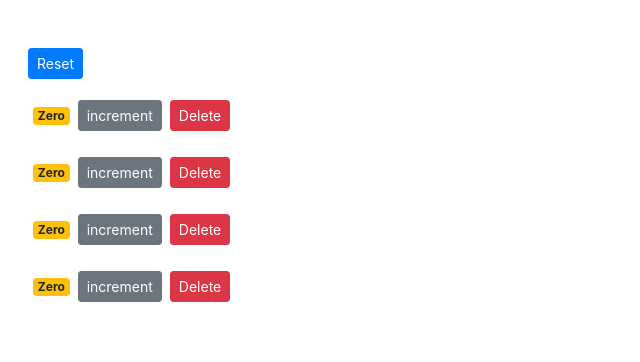
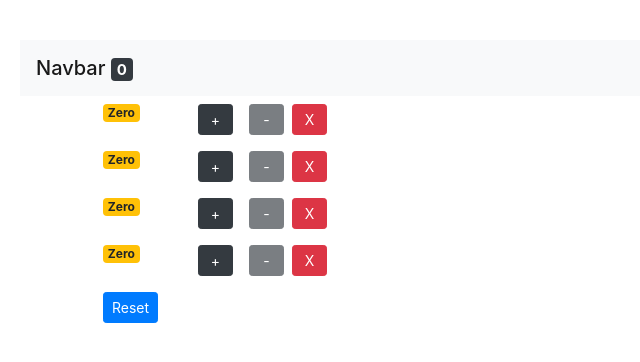
Before and after one commit to gowthamBhat/React-Counter-App, a React (Create React App) app: page / in a window 1280 px wide. Shown: the top 362 px of the page, without its empty margins (0-640 px from the left). Built offline with nearby package versions, Linux system fonts and the light colour scheme.

Commit message:
decrement button added

```diff
--- a/src/App.js
+++ b/src/App.js
@@ -1,12 +1,81 @@
 import React, { Component } from 'react'
 import ParentCounter from './components/ParentCounter';
+import NavBar from './components/NavBar'
 class App extends Component {
+
+  state = {
+    count: [
+      { id: 1, value: 0 },
+      { id: 2, value: 0 },
+      { id: 3, value: 0 },
+      { id: 4, value: 0 }
+    ]
+  }
+
+  deleteHandler = (val) => {
+
+
+    const counter = this.state.count.filter(x => x.id !== val);
+    this.setState({ count: counter })
+
+  }
+
+
+  incrementHandler = (x) => {
+    const count = this.state.count.map((value) => {
+      if (value.id === x.id)
+        value.value++
+
+      return value
+    })
+    this.setState({ count })
+  }
+  decrementHandler = (x) => {
+    const count = this.state.count.map((value) => {
+      if (value.id === x.id && x.value > 0)
+        value.value--
+
+      return value
+    })
+    this.setState({ count })
+  }
+  resetHandler = () => {
+    const count = this.state.count.map((x) => {
+      x.value = 0
+      return x;
+    })
+    this.setState({ count })
+  }
+
+  // numberOfCounters = () => {
+  //   let { count } = this.state;
+  //   count = count.length;
+  //   return count;
+  // }
+
 
 
   render() {
 
     return (
-      <ParentCounter />
+      <React.Fragment>
+
+        <NavBar totalCounters={this.state.count.filter((x) => x.value > 0).length} />
+        <main className="container">
+
+          <ParentCounter
+            deleteHandler={this.deleteHandler}
+            incrementHandler={this.incrementHandler}
+            decrementHandler={this.decrementHandler}
+            resetHandler={this.resetHandler}
+            count={this.state.count}
+          />
+
+
+        </main>
+
+
+      </React.Fragment>
     )
   }
 }
--- /dev/null
+++ b/src/components/NavBar.jsx
@@ -0,0 +1,14 @@
+import React, { Component } from 'react'
+
+class NavBar extends Component {
+    render() {
+        return (
+            <div>
+                <nav className="navbar navbar-light bg-light">
+                    <span className="count-label navbar-brand mb-0 h1">Navbar <span className="badge badge-dark">{this.props.totalCounters}</span> </span>
+                </nav>
+            </div>
+        )
+    }
+}
+export default NavBar
--- a/src/components/ParentCounter.jsx
+++ b/src/components/ParentCounter.jsx
@@ -1,60 +1,29 @@
 import React, { Component } from 'react'
 import Counter from './counter';
 class ParentCounter extends Component {
-    constructor(props) {
-        super(props)
-
-        this.state = {
-            count: [
-                { id: 1, value: 0 },
-                { id: 2, value: 0 },
-                { id: 3, value: 0 },
-                { id: 4, value: 0 }
-            ]
-        }
-    }
-    deleteHandler = (val) => {
 
 
-        const counter = this.state.count.filter(x => x.id !== val);
-        this.setState({ count: counter })
+    render() {
+        const { count } = this.props
+        return (
+            <div className="starter-template">
 
-    }
-
-
-    incrementHandler = (x) => {
-        const count = this.state.count.map((value) => {
-            if (value.id === x.id)
-                value.value++
-
-            return value
-        })
-        this.setState({ count })
-    }
-    resetHandler = () => {
-        const count = this.state.count.map((x) => {
-            x.value = 0
-            return x;
-        })
-        this.setState({ count })
-    }
-
-    render() {
-        const { count } = this.state
-        return (
-            <div>
-                <button
-                    className="btn btn-primary btn-sm m-2"
-                    onClick={this.resetHandler} > Reset</button>
                 {count.map((x) => {
 
                     return (
 
-                        <Counter key={x.id} count={x} incrementHandle={this.incrementHandler} onDel={this.deleteHandler} />
+                        <Counter key={x.id}
+                            count={x}
+                            incrementHandle={this.props.incrementHandler}
+                            decrementHandle={this.props.decrementHandler}
+                            onDel={this.props.deleteHandler} />
 
                     )
                 }
                 )}
+                <button
+                    className="btn btn-primary btn-sm m-2"
+                    onClick={this.props.resetHandler} > Reset</button>
 
             </div>
         )
--- a/src/components/counter.jsx
+++ b/src/components/counter.jsx
@@ -22,13 +22,21 @@ class Counter extends Component {
         const { value } = this.props.count;
         let classes = this.badgeColorFormatter(value);  // zero value idre yellow color barathe illa blue
         return (
-            <div className="increment-label">
+            <div className="increment-label row">
                 {/* using the css inline
                 <h3 style={{ color: "blue" }}>using css inline</h3> */}
+                <div className="col-1">
+                    <span className={classes}>{this.formatter()}</span>
+                </div>
+                <div className="col">
+                    <button className="buttons btn btn-dark btn-sm m-2" onClick={() => this.props.incrementHandle(this.props.count)}>+</button>
+                    <button className="buttons btn btn-dark btn-sm m-2"
+                        onClick={() => this.props.decrementHandle(this.props.count)}
+                        disabled={this.props.count.value === 0 ? "disabled" : ""}>-</button>
+                    <button className="buttons btn btn-danger btn-sm " onClick={() => this.props.onDel(this.props.count.id)}>X</button>
+                </div>
 
-                <span className={classes}>{this.formatter()}</span>
-                <button className="btn btn-secondary btn-sm" onClick={() => this.props.incrementHandle(this.props.count)}>increment</button>
-                <button className="btn btn-danger btn-sm m-2" onClick={() => this.props.onDel(this.props.count.id)}>Delete</button>
+
             </div>
         );
     }
--- a/src/index.css
+++ b/src/index.css
@@ -12,6 +12,12 @@ code {
   font-family: source-code-pro, Menlo, Monaco, Consolas, 'Courier New',
     monospace;
 }
-.increment-label{
-padding: 5px 5px;
+/* .increment-label{
+padding: 10px 10px;
 }
+.count-label{
+  margin-left: 250px;
+} */
+.buttons{
+  width: 35px;
+}
```
